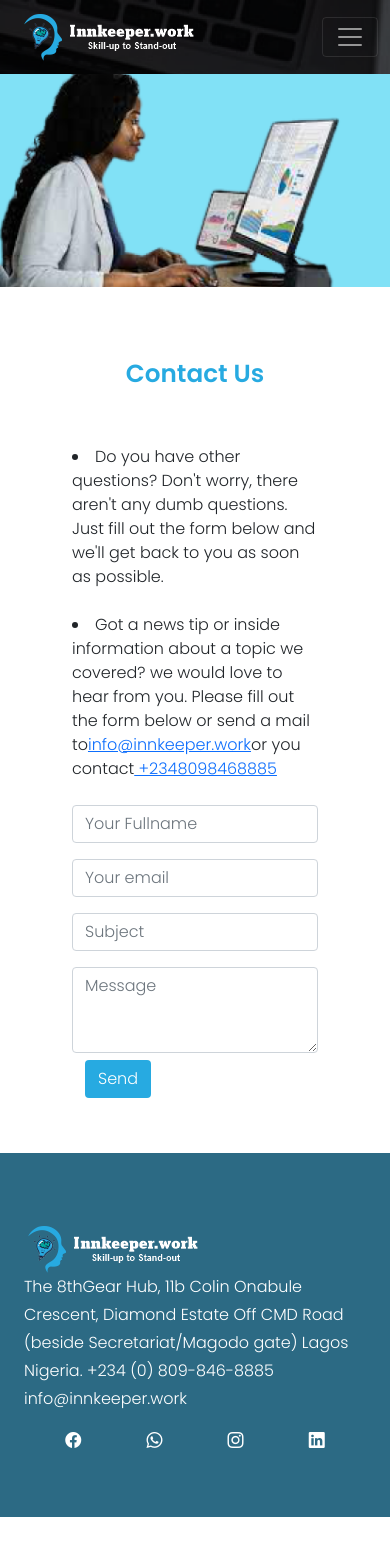
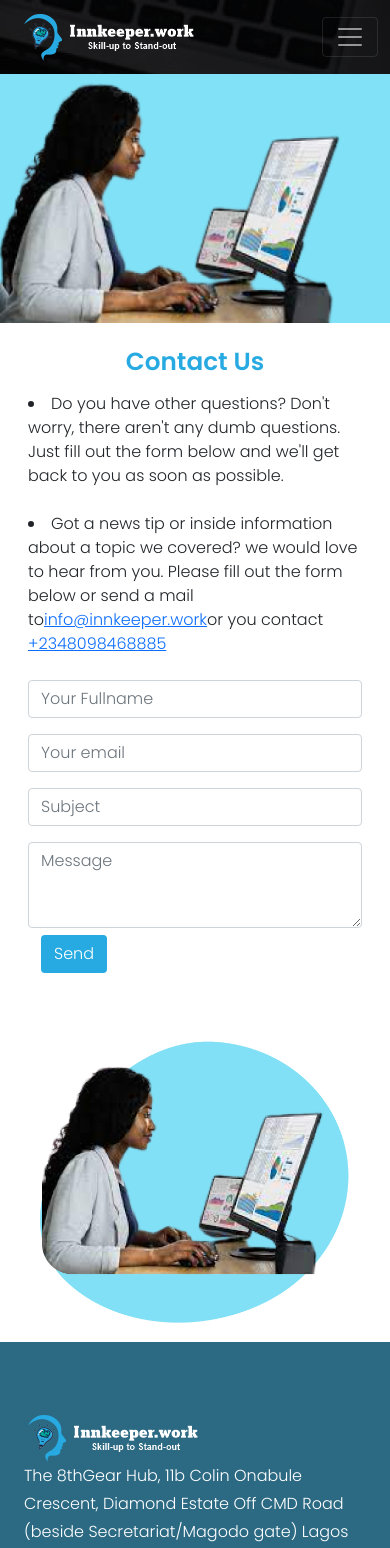
Before and after one commit to innkeeper-work/innkeeper.work_lms, a React (Create React App) app: page /contact in a window 390 px wide. Shown: the top 1548 px of the page. Before the commit the page ends 1517 px from the top, so only its background shows below. Built offline with nearby package versions, Linux system fonts and the light colour scheme.

Commit message:
Business support page and Error404 buttons responsiveness fixed. Contact page hero images editted

```diff
--- a/src/components/Buttons.js
+++ b/src/components/Buttons.js
@@ -1,4 +1,4 @@
-import React from "react";
+import React from 'react';
 
 export const SignInButton = () => {
   return (
@@ -60,14 +60,14 @@ export const SendButton = () => {
 };
 export const Home = () => {
   return (
-		<button type="button" className="btn callToAction px-5">
+    <button type="button" className="btn callToAction px-5 me-2">
       <strong>Home</strong>
     </button>
   );
 };
 export const ContactUs = () => {
   return (
-		<button type="button" className="btn callToAction px-4">
+    <button type="button" className="btn callToAction px-4 ms-2">
       <strong>Contact Us</strong>
     </button>
   );
--- a/src/pages/BusinessSupportAcademy.js
+++ b/src/pages/BusinessSupportAcademy.js
@@ -1,18 +1,31 @@
-import React from "react";
-import { CourseCards } from "../components/Card";
-import { OurInstructors } from "../components/Ourinstructors";
-import businessSupport from "../data/bus_support_details/business_support.json";
-import { CoursepageHero } from "../components/Hero";
-import { InstructorCards } from "../components/Card";
+import React from 'react';
+import { CourseCards } from '../components/Card';
+import { OurInstructors } from '../components/Ourinstructors';
+import businessSupport from '../data/bus_support_details/business_support.json';
+import { CoursepageHero } from '../components/Hero';
+import { InstructorCards } from '../components/Card';
 
 const BusinessSupportAcademy = () => {
   return (
-		<div>
+    <>
+      <div className="d-none d-md-block">
         <BusinessHero />
+        <div className="webDev m-5 p-5">
           <Business />
+        </div>
         <OurInstructors />
         <BusinessInstructors />
       </div>
+
+      <div className="d-block d-md-none">
+        <BusinessHero />
+        <div className="webDev p-4 mb-5">
+          <Business />
+        </div>
+        <OurInstructors />
+        <BusinessInstructors />
+      </div>
+    </>
   );
 };
 
@@ -32,13 +45,14 @@ let BusinessHero = () => {
 
 let Business = () => {
   return (
-		<div className="webDev m-5 p-5">
+    <div>
       <div className="row p-1 d-flex justify-content-around">
         {businessSupport.business.map((singlebus) => {
           return (
             <div
               className="col-lg-4 col-md-6 d-flex align-items-stretch py-4"
-							key={singlebus.id}>
+              key={singlebus.id}
+            >
               <CourseCards {...singlebus}></CourseCards>
             </div>
           );
--- a/src/pages/Contact.js
+++ b/src/pages/Contact.js
@@ -1,6 +1,6 @@
 import React, { useState } from 'react';
 import { SendButton } from '../components/Buttons';
-import contact_image from '../images/contact_image.png';
+import contact_image1 from '../images/contact_image1.png';
 import contact_image2 from '../images/contact_image2.png';
 import Navbar from '../components/Navbar';
 
@@ -33,24 +33,24 @@ const Contact = () => {
 
   return (
     <>
-      <div className="heroBg mx-auto d-none d-md-block">
+      <div className="heroBg mx-auto d-none d-md-block mb-5">
         <Navbar />
       </div>
 
-      <div className="col col-md-5 col-sm-12 heroBg d-block mx-lg-auto d-xs-block d-md-none col-12 mb-5">
+      <div className="col-md-5 col-sm-12 heroBg d-block mx-lg-auto d-xs-block d-md-none col-12 mb-4">
         <Navbar />
         <img
           src={contact_image2}
           alt="Innkeeper.work contact us"
-          className="d-block mx-lg-auto d-xs-block d-md-none col-12 mb-5"
+          className="d-block mx-lg-auto d-xs-block d-md-none col-12"
         />
       </div>
 
-      <div className="row mx-5">
-        <h2 className="d-flex justify-content-center herotextColored mt-4">
+      <div className="row mx-4">
+        <h2 className="d-flex justify-content-center herotextColored ">
           <strong> Contact Us</strong>
         </h2>
-        <div className="col-md-7 col-sm-12 g-5 mb-5">
+        <div className="col-md-7 col-sm-12 g-2 mb-5">
           <li className="mb-4">
             Do you have other questions? Don't worry, there aren't any dumb
             questions. Just fill out the form below and we'll get back to you as
@@ -123,9 +123,9 @@ const Contact = () => {
           </form>
         </div>
 
-        <div className="col col-md-5 col-sm-12">
+        <div className="col-md-5 col-sm-12">
           <img
-            src={contact_image}
+            src={contact_image1}
             alt="Innkeeper.work contact us"
             className="d-block mx-lg-auto img-fluid d-sm-none d-md-block"
           />
```
Also changed, not shown: src/images/contact_image1.png (added), src/images/contact_image2.png. Lines whose indentation alone changed are shown as unchanged.
